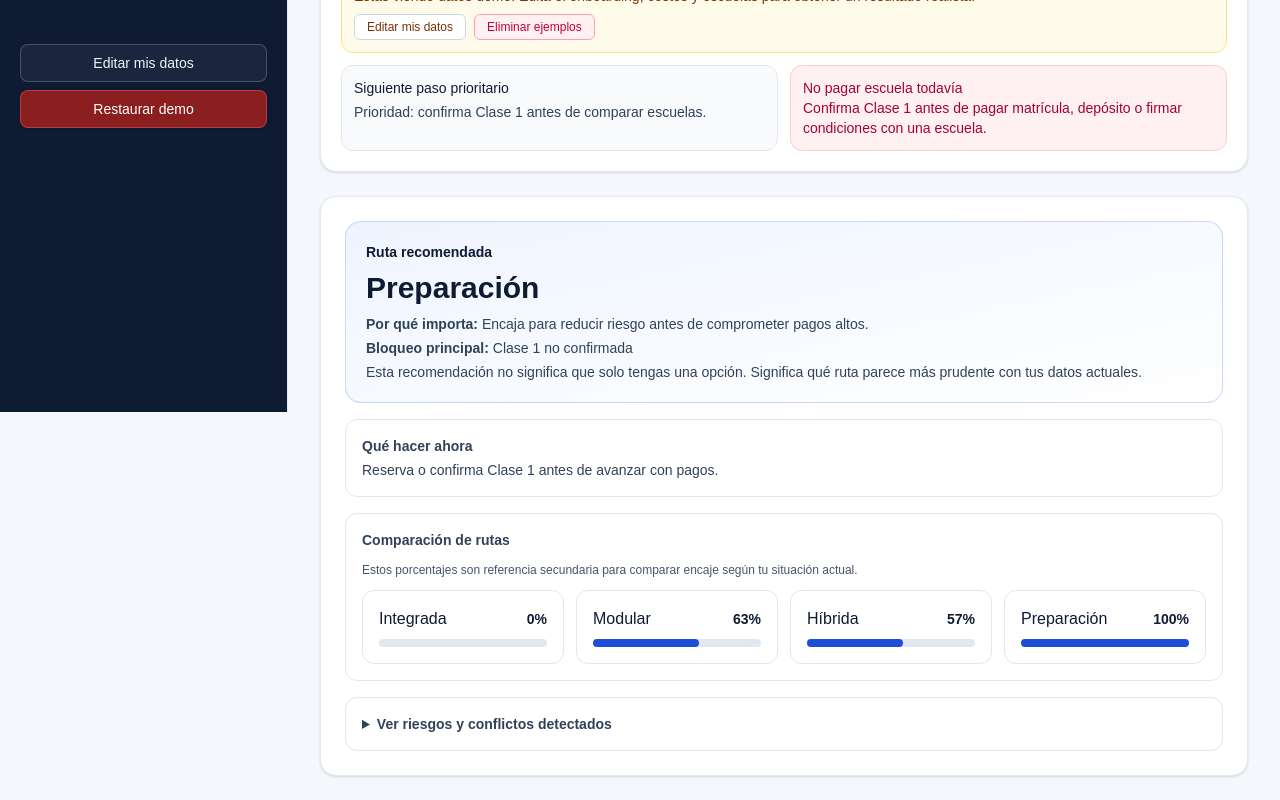
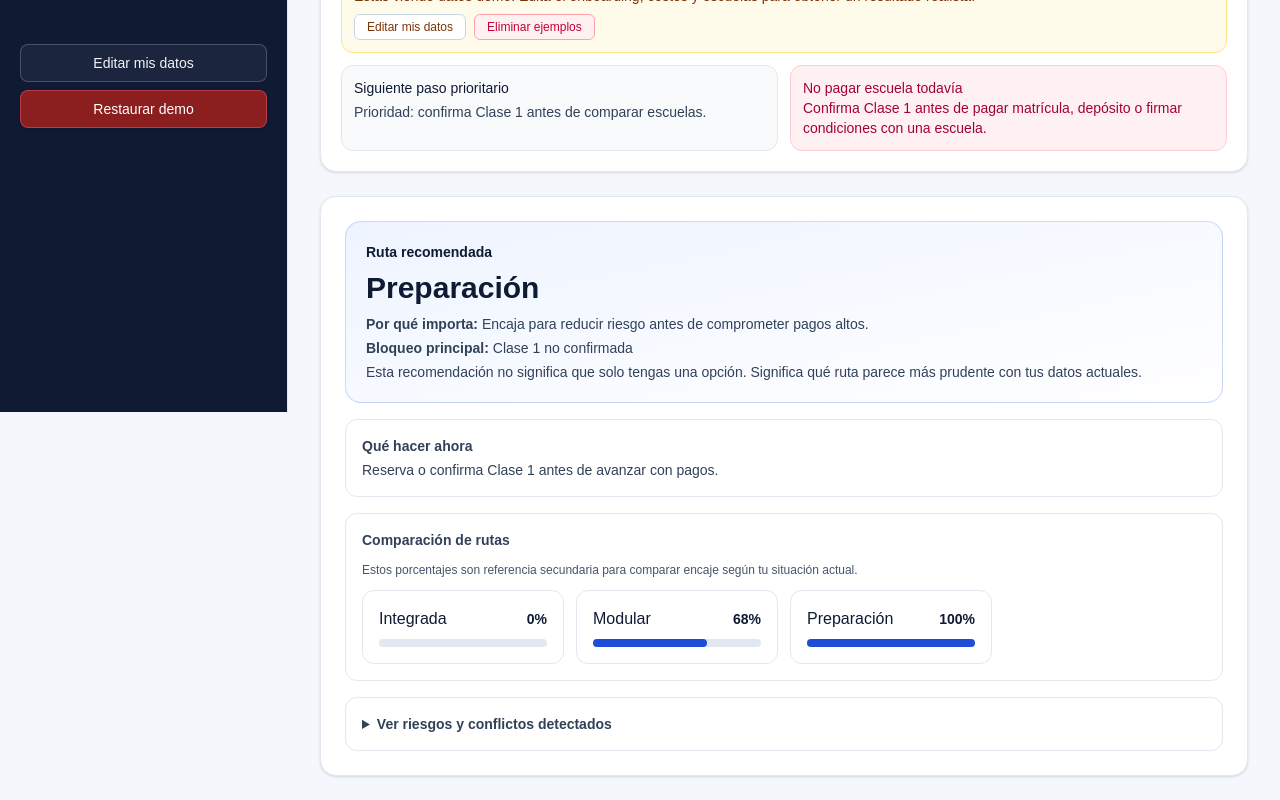
Before and after one commit to qyvykh2df7-bot/flypath-career-planner, a Next.js app: page /review/route in a window 1280 px wide. Shown: the part 388-1188 px from the top of the page. Built offline with nearby package versions, Linux system fonts and the light colour scheme.

Commit message:
Remove hybrid route option

```diff
--- a/app/page.tsx
+++ b/app/page.tsx
@@ -111,9 +111,8 @@ type School = {
 type RouteAnalysis = {
   integrated: number;
   modular: number;
-  hybrid: number;
   prep: number;
-  recommended: "Integrada" | "Modular" | "Híbrida" | "Preparación";
+  recommended: "Integrada" | "Modular" | "Preparación";
   reason: string;
   warnings: string[];
   conflicts: string[];
@@ -394,9 +393,8 @@ function recomendacionLabel(value: string) {
 }
 
 function computeRoute(profile: Profile): RouteAnalysis {
-  let integrated = 30;
-  let modular = 35;
-  let hybrid = 35;
+  let integrated = 35;
+  let modular = 40;
   let prep = 25;
   const warnings: string[] = [];
   const conflicts: string[] = [];
@@ -408,7 +406,6 @@ function computeRoute(profile: Profile): RouteAnalysis {
   if (profile.class1 !== "si") {
     prep += 45;
     integrated -= 20;
-    hybrid -= 10;
     warnings.push("Prioridad: confirma Clase 1 antes de comparar escuelas.");
   }
   if (profile.ingles === "bajo") {
@@ -424,7 +421,6 @@ function computeRoute(profile: Profile): RouteAnalysis {
   }
   if (profile.necesitaTrabajar === "si") {
     modular += 20;
-    hybrid += 20;
     integrated -= 20;
   }
   if (
@@ -434,7 +430,6 @@ function computeRoute(profile: Profile): RouteAnalysis {
     profile.disponibilidad === "full-time"
   ) {
     integrated += 35;
-    hybrid += 10;
   }
   if (profile.urgencia === "alta" && profile.necesitaTrabajar === "si") {
     conflicts.push("Quieres rapidez alta, pero necesitas trabajar durante la formación.");
@@ -442,24 +437,20 @@ function computeRoute(profile: Profile): RouteAnalysis {
   if (profile.edad > 30 && profile.dineroDisponible >= 50000) {
     warnings.push("No se penaliza la edad; enfoca la decisión en coste de oportunidad.");
     integrated += 5;
-    hybrid += 8;
   }
   if (profile.disponibilidad === "part-time") {
     modular += 8;
-    hybrid += 12;
   } else {
     integrated += 8;
   }
 
   integrated = clamp(integrated);
   modular = clamp(modular);
-  hybrid = clamp(hybrid);
   prep = clamp(prep);
 
   const ordered = [
     { key: "Integrada", score: integrated },
     { key: "Modular", score: modular },
-    { key: "Híbrida", score: hybrid },
     { key: "Preparación", score: prep },
   ].sort((a, b) => b.score - a.score);
 
@@ -467,7 +458,6 @@ function computeRoute(profile: Profile): RouteAnalysis {
   const reasonMap: Record<RouteAnalysis["recommended"], string> = {
     Integrada: "Encaja por capacidad financiera y disponibilidad full-time.",
     Modular: "Encaja por flexibilidad y control de caja por fases.",
-    "Híbrida": "Encaja para avanzar con flexibilidad sin frenar del todo.",
     "Preparación": "Encaja para reducir riesgo antes de comprometer pagos altos.",
   };
 
@@ -480,7 +470,7 @@ function computeRoute(profile: Profile): RouteAnalysis {
       ? "Brecha financiera crítica"
       : "Ningún bloqueo crítico";
 
-  return { integrated, modular, hybrid, prep, recommended, reason: reasonMap[recommended], warnings, conflicts, principalBlock };
+  return { integrated, modular, prep, recommended, reason: reasonMap[recommended], warnings, conflicts, principalBlock };
 }
 
 function computeCosts(costs: CostInputs, profile: Profile) {
@@ -1565,7 +1555,6 @@ ${disclaimerText}`;
                   <div className="grid gap-3 lg:grid-cols-4">
                     <RouteOption title="Integrada" value={route.integrated} />
                     <RouteOption title="Modular" value={route.modular} />
-                    <RouteOption title="Híbrida" value={route.hybrid} />
                     <RouteOption title="Preparación" value={route.prep} />
                   </div>
                 </div>
```
